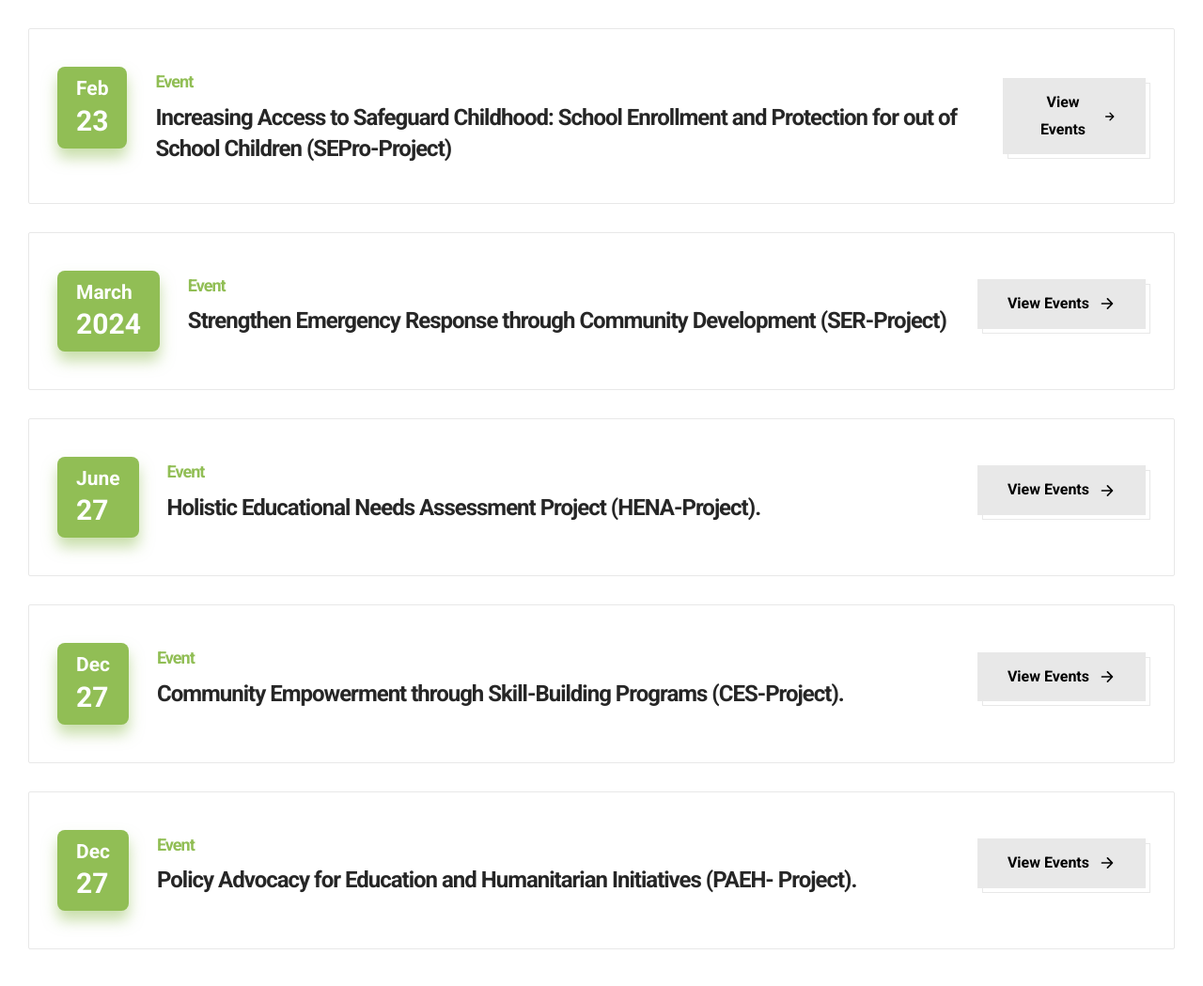
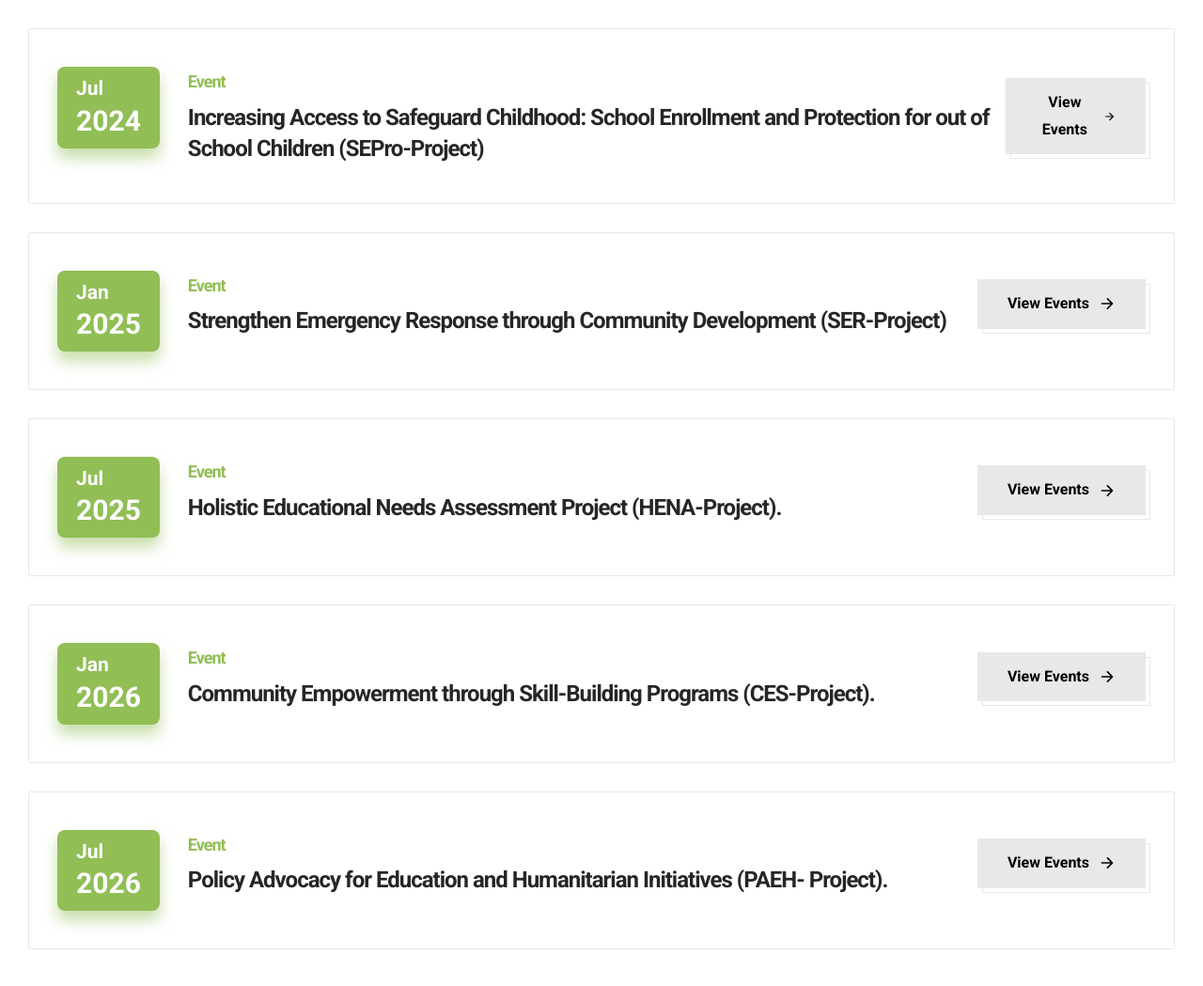
Before and after one commit to NaseerFast/NaseerFast.haaforg.github.io, a plain HTML site: page index.html in a window 1280 px wide. Shown: the part 5530-6579 px from the top of the page at 94% size. Drawn offline with nearby package versions, Linux system fonts and the light colour scheme.

Commit message:
new fix2

```diff
--- a/index.html
+++ b/index.html
@@ -928,9 +928,9 @@ At HAAF, our mission is to empower communities through holistic education and hu
               <div class="event-card">
 
                 <time class="card-time" datetime="02-23">
-                  <span class="month">Feb</span>
+                  <span class="month">Jul</span>
 
-                  <span class="date">23</span>
+                  <span class="date">2024</span>
                 </time>
 
                 <div class="wrapper">
@@ -958,9 +958,9 @@ At HAAF, our mission is to empower communities through holistic education and hu
               <div class="event-card">
 
                 <time class="card-time" datetime="03-27">
-                  <span class="month">March</span>
+                  <span class="month">Jan</span>
 
-                  <span class="date">2024</span>
+                  <span class="date">2025</span>
                 </time>
 
                 <div class="wrapper">
@@ -988,9 +988,9 @@ At HAAF, our mission is to empower communities through holistic education and hu
               <div class="event-card">
 
                 <time class="card-time" datetime="03-27">
-                  <span class="month">June</span>
+                  <span class="month">Jul</span>
 
-                  <span class="date">27</span>
+                  <span class="date">2025</span>
                 </time>
 
                 <div class="wrapper">
@@ -1018,9 +1018,9 @@ At HAAF, our mission is to empower communities through holistic education and hu
               <div class="event-card">
 
                 <time class="card-time" datetime="03-27">
-                  <span class="month">Dec</span>
+                  <span class="month">Jan</span>
 
-                  <span class="date">27</span>
+                  <span class="date">2026</span>
                 </time>
 
                 <div class="wrapper">
@@ -1047,9 +1047,9 @@ At HAAF, our mission is to empower communities through holistic education and hu
               <div class="event-card">
 
                 <time class="card-time" datetime="03-27">
-                  <span class="month">Dec</span>
+                  <span class="month">Jul</span>
 
-                  <span class="date">27</span>
+                  <span class="date">2026</span>
                 </time>
 
                 <div class="wrapper">
```
